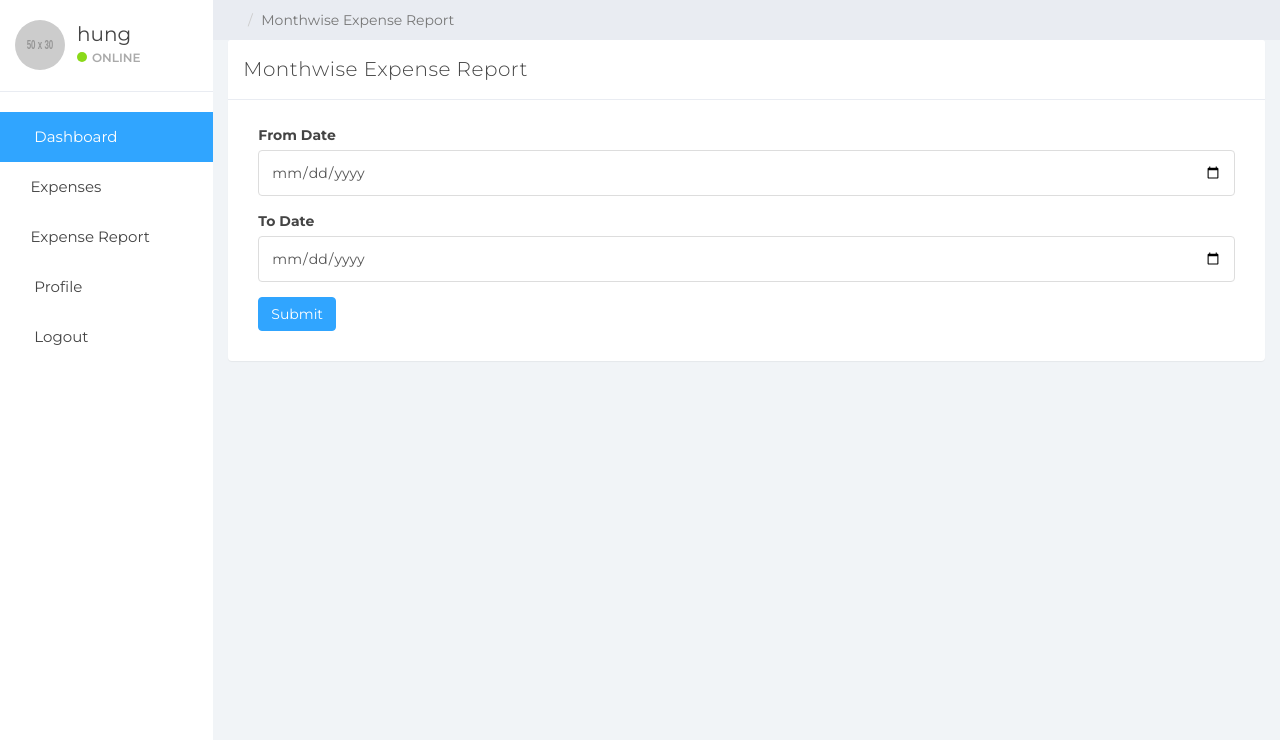
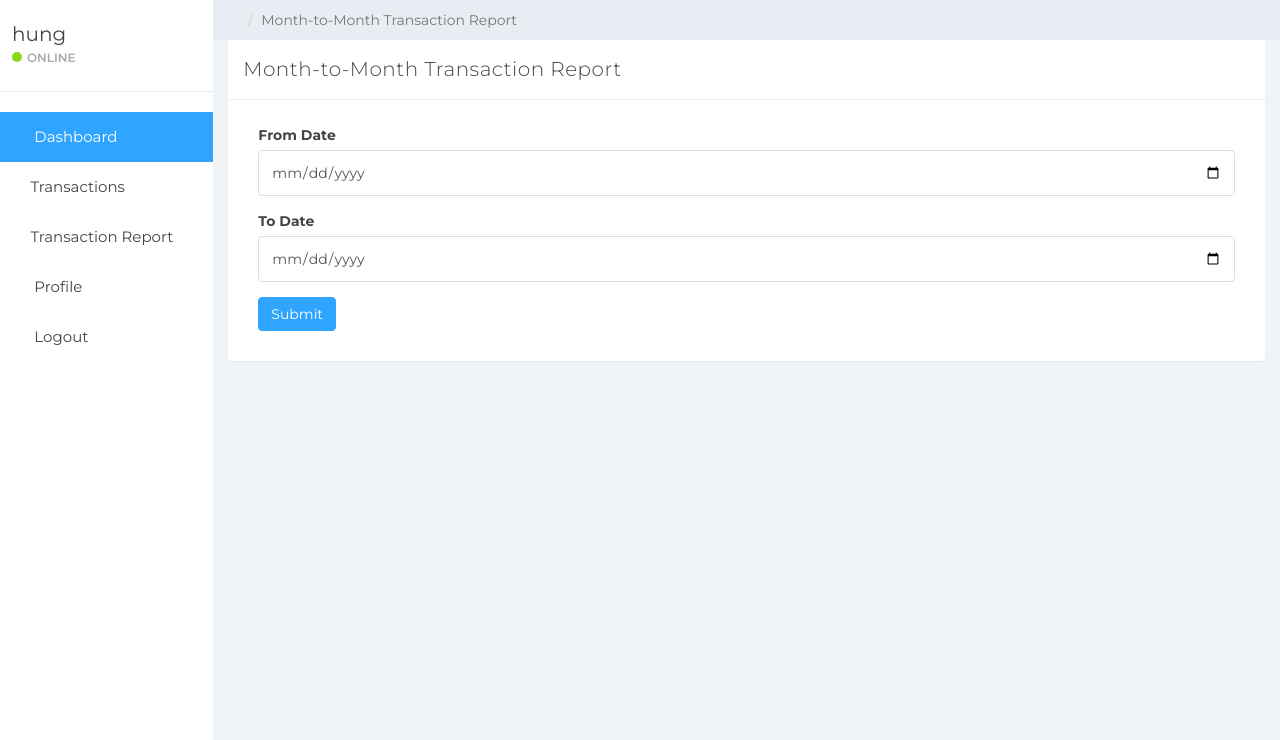
Before and after one commit to diego-ruben-cruz/CMPE-133-PaySmith-Fall-2021, a PHP site: page /expense-monthwise-reports.php in a window 1280 px wide. Shown: the part 60-800 px from the top of the page. Run offline with PHP 8.4, Linux system fonts and the light colour scheme; a user stored in the database is signed in; data comes from the database, SQL or seed files in the repository; grey boxes labelled with a size stand in for pictures from a placeholder-image service; data that the repository does not hold is empty; some libraries are stand-ins or nearby versions; some web fonts are replaced.

Commit message:
Update expense-monthwise-reports.php

```diff
--- a/expense-monthwise-reports.php
+++ b/expense-monthwise-reports.php
@@ -18,7 +18,7 @@ if (strlen($_SESSION['id']==0)) {
 <head>
 	<meta charset="utf-8">
 	<meta name="viewport" content="width=device-width, initial-scale=1">
-	<title>PaySmith || Monthwise Expense Report</title>
+	<title>PaySmith || Month-to-Month Transaction Report</title>
 	<link href="css/bootstrap.min.css" rel="stylesheet">
 	<link href="css/font-awesome.min.css" rel="stylesheet">
 	<link href="css/datepicker3.css" rel="stylesheet">
@@ -45,9 +45,11 @@ if (strlen($_SESSION['id']==0)) {
     </nav>
     <div id="sidebar-collapse" class="col-sm-3 col-lg-2 sidebar">
           <div class="profile-sidebar">
-              <div class="profile-userpic">
+              <!--
+                  <div class="profile-userpic">
                   <img src="http://placehold.it/50/30a5ff/fff" class="img-responsive" alt="">
               </div>
+              -->
               <div class="profile-usertitle">
                   <?php
   $uid=$_SESSION['id'];
@@ -69,14 +71,14 @@ if (strlen($_SESSION['id']==0)) {
 
 
               <li class="parent "><a data-toggle="collapse" href="#sub-item-1">
-                  <em class="fa fa-navicon">&nbsp;</em>Expenses <span data-toggle="collapse" href="#sub-item-1" class="icon pull-right"><em class="fa fa-plus"></em></span>
+                  <em class="fa fa-navicon">&nbsp;</em>Transactions <span data-toggle="collapse" href="#sub-item-1" class="icon pull-right"><em class="fa fa-plus"></em></span>
                   </a>
                   <ul class="children collapse" id="sub-item-1">
                       <li><a class="" href="add-expense.php">
-                          <span class="fa fa-arrow-right">&nbsp;</span> Add Expenses
+                          <span class="fa fa-arrow-right">&nbsp;</span> Add Transaction
                       </a></li>
                       <li><a class="" href="manage-expense.php">
-                          <span class="fa fa-arrow-right">&nbsp;</span> Manage Expenses
+                          <span class="fa fa-arrow-right">&nbsp;</span> Edit Transaction(s)
                       </a></li>
 
                   </ul>
@@ -84,17 +86,17 @@ if (strlen($_SESSION['id']==0)) {
               </li>
 
     <li class="parent "><a data-toggle="collapse" href="#sub-item-2">
-                  <em class="fa fa-navicon">&nbsp;</em>Expense Report <span data-toggle="collapse" href="#sub-item-1" class="icon pull-right"><em class="fa fa-plus"></em></span>
+                  <em class="fa fa-navicon">&nbsp;</em>Transaction Report <span data-toggle="collapse" href="#sub-item-1" class="icon pull-right"><em class="fa fa-plus"></em></span>
                   </a>
                   <ul class="children collapse" id="sub-item-2">
                       <li><a class="" href="expense-datewise-reports.php">
-                          <span class="fa fa-arrow-right">&nbsp;</span> Daywise Expenses
+                          <span class="fa fa-arrow-right">&nbsp;</span> Day-to-Day
                       </a></li>
                       <li><a class="" href="expense-monthwise-reports.php">
-                          <span class="fa fa-arrow-right">&nbsp;</span> Monthwise Expenses
+                          <span class="fa fa-arrow-right">&nbsp;</span> Month-to-Month
                       </a></li>
                       <li><a class="" href="expense-yearwise-reports.php">
-                          <span class="fa fa-arrow-right">&nbsp;</span> Yearwise Expenses
+                          <span class="fa fa-arrow-right">&nbsp;</span> Year-to-Year
                       </a></li>
 
                   </ul>
@@ -117,7 +119,7 @@ if (strlen($_SESSION['id']==0)) {
 				<li><a href="#">
 					<em class="fa fa-home"></em>
 				</a></li>
-				<li class="active">Monthwise Expense Report</li>
+				<li class="active">Month-to-Month Transaction Report</li>
 			</ol>
 		</div><!--/.row-->
 
@@ -130,7 +132,7 @@ if (strlen($_SESSION['id']==0)) {
 
 
 				<div class="panel panel-default">
-					<div class="panel-heading">Monthwise Expense Report</div>
+					<div class="panel-heading">Month-to-Month Transaction Report</div>
 					<div class="panel-body">
 						<p style="font-size:16px; color:red" align="center"> <?php if($msg){
     echo $msg;
```
